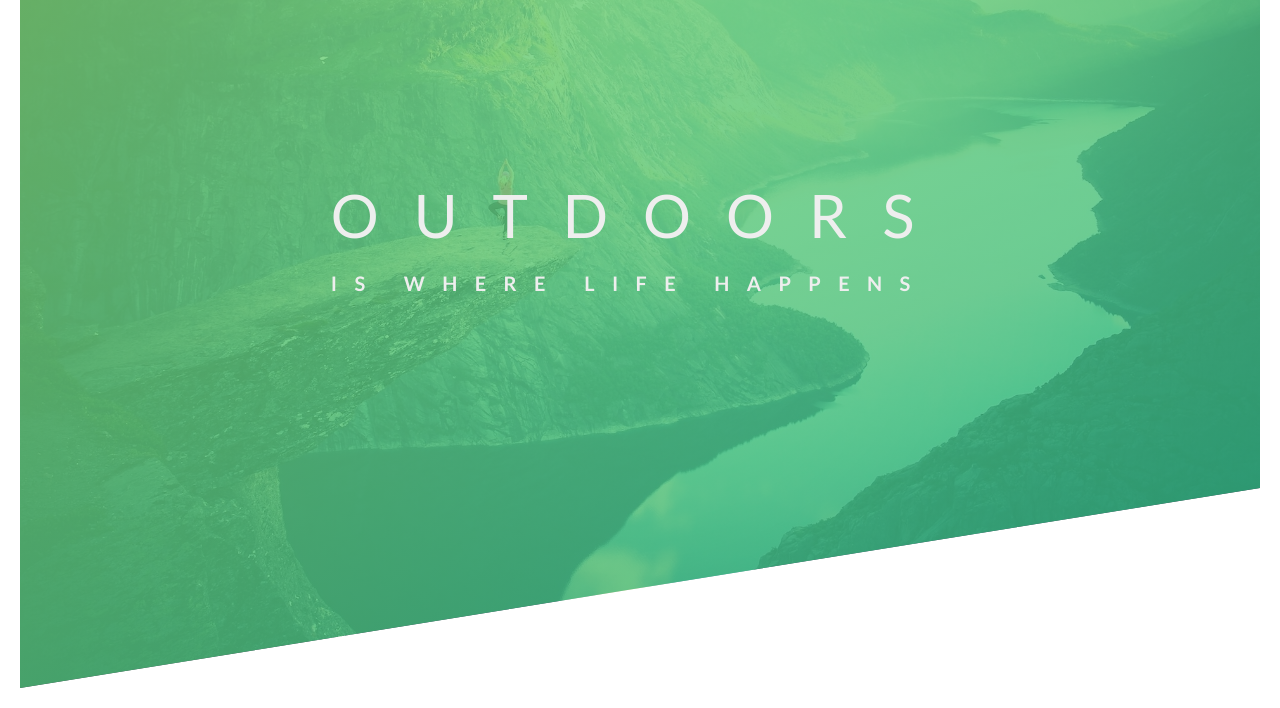
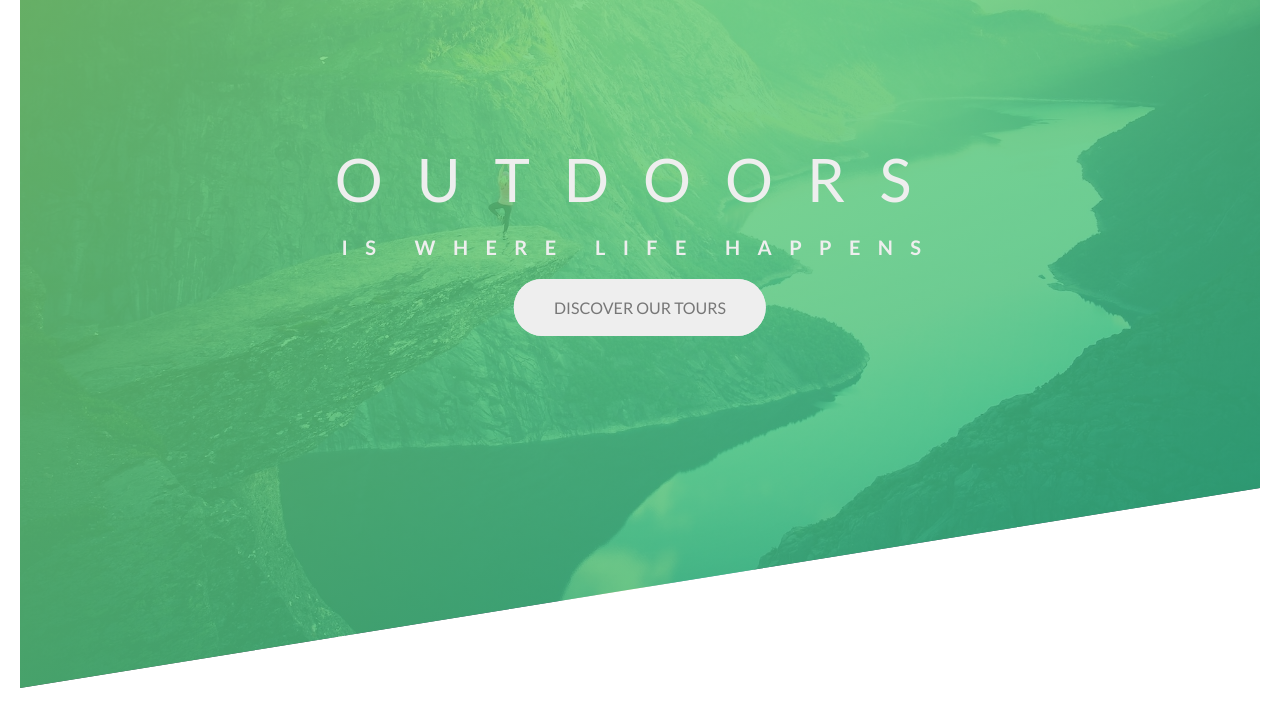
Before and after one commit to r-i-c-h/AdvCSSFutzing, a plain HTML site: page Natours/starter/index.html in a window 1280 px wide. Shown: the part 92-800 px from the top of the page. Drawn offline with Linux system fonts and the light colour scheme.

Commit message:
Adds complex button hover interactions and anim

```diff
--- a/Natours/starter/css/style.css
+++ b/Natours/starter/css/style.css
@@ -29,12 +29,12 @@ body {
 .header {
   position: relative;
   height: 95vh;
-  background-image:
-  linear-gradient(to bottom right,
-  rgba(126, 213, 111, 0.8),
-  rgba(40, 180, 133, 0.8)
-  ),
-  url(../img/hero.jpg);
+  background-image: linear-gradient(
+      to bottom right,
+      rgba(126, 213, 111, 0.8),
+      rgba(40, 180, 133, 0.8)
+    ),
+    url(../img/hero.jpg);
   background-size: cover;
   background-position: top;
   clip-path: polygon(0 0, 100% 0, 100% 70vh, 0 100%);
@@ -50,15 +50,17 @@ body {
   height: 30px; /* Only need height OR width- will scale automagically */
 }
 
-/* CENTERED Text without a flexbox */
+/* CENTERED Text without a flexbox = left% - transformX% */
 .text-box {
   position: absolute;
-  top: 40%;  /* applies as relation to parent Elem */
+  top: 40%; /* applies as relation to parent Elem */
   left: 50%; /* applies as relation to parent Elem */
   transform: translate(-50%, -50%); /* TRANSLATE relates to Element itself */
+  text-align: center;
 }
 
 .heading-primary {
+  margin-bottom: 15px;
   color: #eee;
   text-transform: uppercase;
 
@@ -69,14 +71,13 @@ body {
   display: block;
   font-size: 60px;
   font-weight: 400;
-  letter-spacing: 35px;
+  letter-spacing: 34px;
 
-  animation-name: fadeInFromLeft;/* ANIMATION REQUIRES 2 ARGS - name as defined by @keyframes, and duration */
+  animation-name: fadeInFromLeft; /* ANIMATION REQUIRES 2 ARGS - name as defined by @keyframes, and duration */
   animation-duration: 1s;
   animation-timing-function: ease-out; /* <<Optional..... see MDN for others */
   /* animation-delay: 2s; */
   /* animation-iteration-count: 3; */
-
 }
 /* ANIMATION FOR HERO TITLING */
 @keyframes fadeInFromLeft {
@@ -103,9 +104,7 @@ body {
   /* animation-timing-function: ease-out; ..... see MDN for others */
   /* CONDENSE VERSION: */
   animation: fadeInFromRight 1s ease-out;
-
 }
-
 /* ANIMATION FOR HERO TITLING */
 @keyframes fadeInFromRight {
   0% {
@@ -120,3 +119,71 @@ body {
     transform: translateX(0);
   }
 }
+
+.btn {
+}
+
+.btn-fadeIn-animated {
+  animation: fadeInFromBottom 0.5s ease-out 0.75s; /* # after easing is DELAY */
+  animation-fill-mode: backwards; /* Sets the start as the same as @keyframe-0 */
+}
+
+@keyframes fadeInFromBottom {
+  0% {
+    opacity: 0;
+    transform: translateY(100px);
+  }
+  90% {
+    transform: translateY(-5px);
+  }
+  100% {
+    opacity: 1;
+    transform: translateY(0);
+  }
+}
+
+.btn:link,
+.btn:visited {
+  display: inline-block;
+  position: relative;
+  padding: 15px 40px;
+
+  text-transform: uppercase;
+  text-decoration: none;
+  border-radius: 100px;
+
+  transition: all 0.2s; /* CONDENSED VERSION + Transition ALL */
+}
+.btn:hover {
+  transform: translateY(-3px);
+  box-shadow: 0 10px 20px rgba(0, 0, 0, 0.2);
+}
+.btn:active {
+  transform: translateY(-1px);
+  box-shadow: 0 5px 10px rgba(0, 0, 0, 0.5);
+}
+.btn::after {
+  content: '';
+  display: inline-block;
+  height: 100%;
+  width: 100%;
+  border-radius: 100px;
+  position: absolute;
+  top: 0;
+  left: 0;
+  z-index: -1;
+
+  transition: all 0.4s;
+}
+.btn:hover::after {
+  transform: scaleX(1.4) scaleY(1.6);
+  opacity: 0;
+}
+
+.btn-white {
+  background: #eeeeee;
+  color: #777777;
+}
+.btn-white::after {
+  background: #eeeeee;
+}
--- a/Natours/starter/index.html
+++ b/Natours/starter/index.html
@@ -22,6 +22,7 @@
                     <span class="heading-primary-main">Outdoors</span>
                     <span class="heading-primary-sub">is where life happens</span>
                 </h1>
+                <a href="#" class="btn btn-white btn-fadeIn-animated">Discover our tours</a>
             </div>
         </header>
     </body>
```
